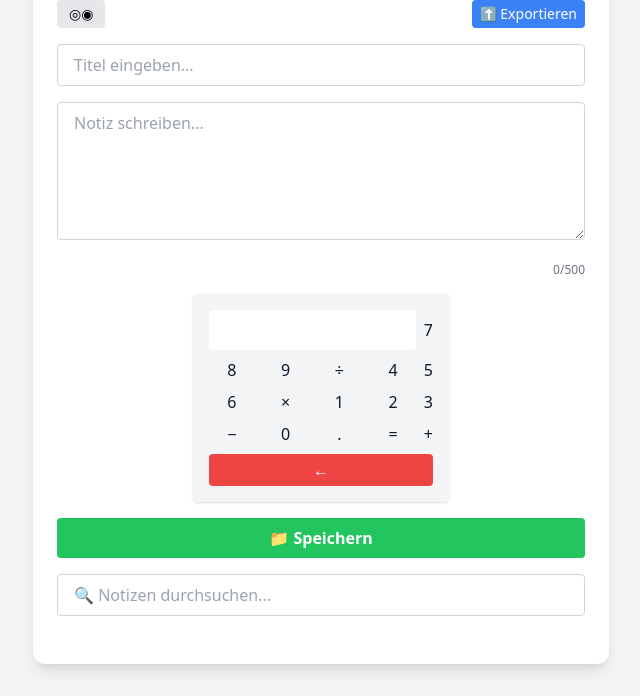
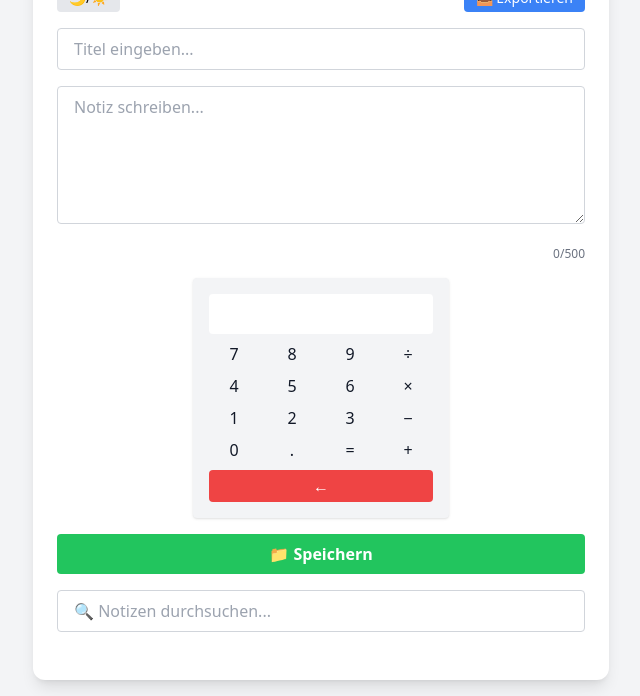
Before and after one commit to elzaim69/Nexlist-, a plain HTML site: page index.html in a window 1280 px wide. Shown: the part 104-800 px from the top of the page, without its empty margins (319-959 px from the left). Drawn offline with nearby package versions, Linux system fonts and the light colour scheme.

Commit message:
Update index.html

```diff
--- a/index.html
+++ b/index.html
@@ -142,8 +142,8 @@
 
     <div class="space-y-4">
       <div class="flex justify-between gap-2 flex-wrap">
-        <button onclick="toggleDarkMode()" class="text-sm bg-gray-200 dark:bg-gray-700 text-black dark:text-white px-3 py-1 rounded">◎◉</button>
-        <button onclick="exportNotes()" class="text-sm bg-blue-500 hover:bg-blue-500 text-white px-2 py-1 rounded">⬆️ Exportieren</button>
+        <button onclick="toggleDarkMode()" class="text-sm bg-gray-200 dark:bg-gray-700 text-black dark:text-white px-3 py-1 rounded">🌙/☀️</button>
+        <button onclick="exportNotes()" class="text-sm bg-blue-500 hover:bg-blue-600 text-white px-3 py-1 rounded">📤 Exportieren</button>
       </div>
 
       <input id="note-title" type="text" maxlength="100" placeholder="Titel eingeben..." class="w-full border border-gray-300 dark:bg-gray-700 dark:text-white rounded px-4 py-2 focus:outline-none focus:ring-2 focus:ring-blue-400">
@@ -168,7 +168,7 @@
         <button onclick="insertCalc('.')">.</button>
         <button onclick="calculate()">=</button>
         <button onclick="insertCalc('+')">+</button>
-        <button class="col-span-5 bg-red-500 text-white rounded py-1" onclick="backspaceCalc()">←</button>
+        <button class="col-span-4 bg-red-500 text-white rounded py-1" onclick="backspaceCalc()">←</button>
       </div>
 
       <button onclick="addNote()" class="w-full bg-green-500 hover:bg-green-600 text-white font-semibold rounded px-4 py-2">📁 Speichern</button>
```
